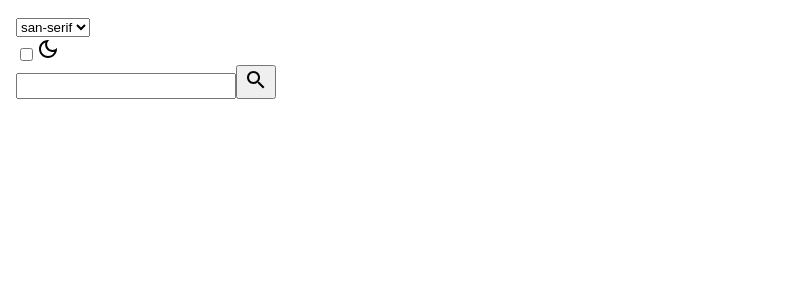
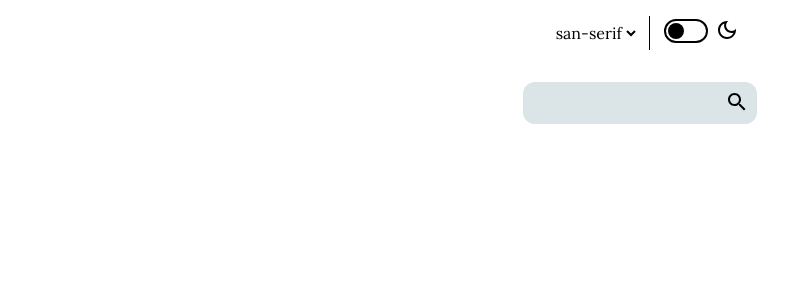
Before and after one commit to MauritzLM/dictionary-app, a React (Vite) app: page / in a window 1280 px wide. Shown: the top 300 px of the page, without its empty margins (0-804 px from the left). Built offline with nearby package versions, Linux system fonts and the light colour scheme.

Commit message:
updated layout and general styles

```diff
--- a/src/App.css
+++ b/src/App.css
@@ -18,16 +18,158 @@ body {
     background-color: var(--background);
     color: var(--text-primary);
     padding: 1em;
-    height: 100vh;
+    min-height: 100vh;
     font-family: var(--font-family);
+    display: flex;
+    flex-direction: column;
+    align-items: center;
+    gap: 2em;
+}
+
+main,
+header {
+    max-width: 800px;
+}
+
+figure {
+    margin: 0;
+}
+
+a {
+    color: var(--links);
 }
 
 
-/* p {
+/* navigation */
+nav {
+    display: flex;
+    justify-content: center;
+    gap: 10px;
+}
+
+nav .theme-toggle svg {
+    fill: var(--text-primary);
+    position: relative;
+    bottom: 4px;
+    left: 4px;
+}
+
+/* font toggle */
+select {
+    padding-left: .4em;
+    /* border-radius: 12px; */
+    cursor: pointer;
+    border: none;
+    background-color: var(--background);
     color: var(--text-primary);
+}
+
+/* select option {
+    border-radius: 12px;
 } */
 
+/* light-dark mode toggle */
+nav .theme-toggle {
+    padding-left: 10px;
+    border-left: 1px solid;
+}
+
+input[type="checkbox"] {
+    appearance: none;
+    height: 24px;
+    width: 44px;
+    border-radius: 12px;
+    border: 2px solid var(--text-primary);
+    position: relative;
+    transition: all .5s;
+    cursor: pointer;
+}
+
+input[type="checkbox"]::before {
+    width: 16px;
+    height: 16px;
+    border-radius: 9px;
+    background-color: var(--text-primary);
+    content: '';
+    position: absolute;
+    top: 1.5px;
+    left: 2px;
+}
+
+input[type="checkbox"]:checked {
+    background-color: var(--background);
+    transition: all .5s;
+}
+
+input[type="checkbox"]:checked::before {
+    left: 52%;
+    transition: all .5s;
+}
+
+/* search form */
+form {
+    position: relative;
+}
+
 form input,
+select,
 button {
     font: inherit;
 }
+
+form input {
+    padding: .7em;
+    background-color: var(--surface);
+    border-radius: 12px;
+    border: none;
+    width: 100%;
+}
+
+form button {
+    cursor: pointer;
+    background-color: rgba(255, 255, 255, 0);
+    border: none;
+    position: absolute;
+    right: 2px;
+    top: 7px;
+}
+
+form button svg {
+    fill: var(--text-primary);
+}
+
+/* word info */
+.meaning-container {
+    border-bottom: 1px solid;
+    padding-bottom: 2em;
+}
+
+.word-info ul li {
+    margin-top: .5em;
+    line-height: 1.4;
+    font-size: 1.7rem;
+}
+
+.synonyms-container {
+    display: flex;
+    gap: 1em;
+}
+
+.synonyms-container h4 {
+    margin: 0;
+}
+
+.synonyms {
+    display: flex;
+    flex-wrap: wrap;
+    gap: 10px;
+}
+
+.source-container svg {
+    fill: var(--text-primary);
+    position: relative;
+    top: 3px;
+    left: 5px;
+    height: 16px;
+    width: 16px;
+}
```
